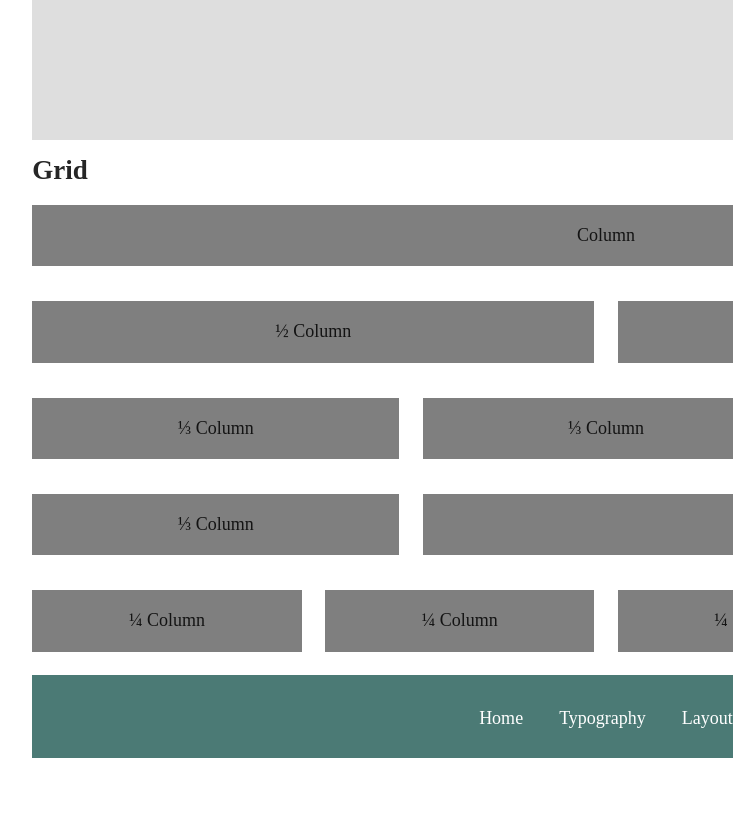
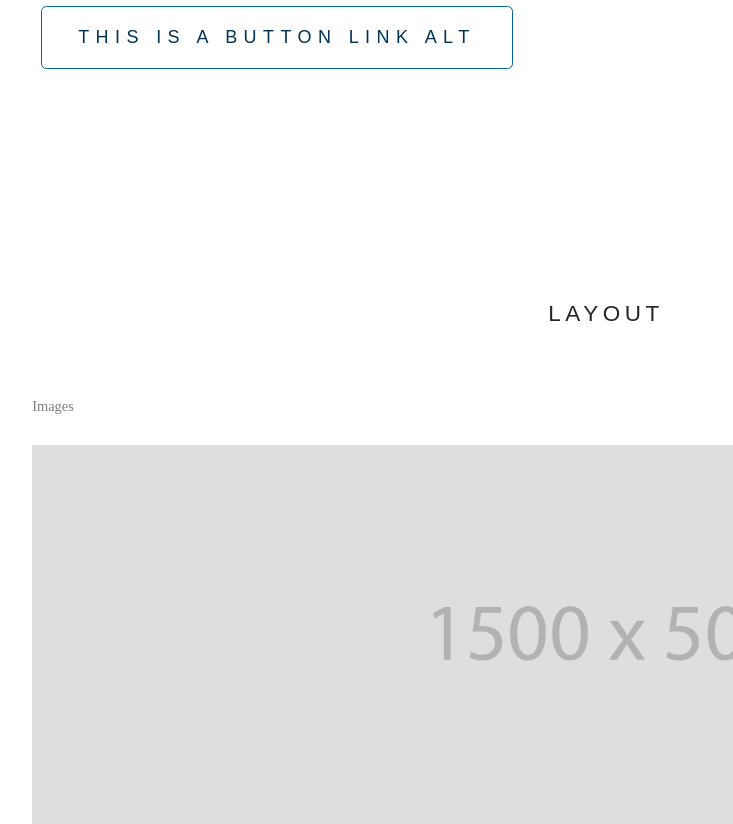
Before and after one commit to emstroupe/mybase, a plain HTML site: page index.html in a window 1280 px wide. Shown: the part 1976-2800 px from the top of the page, without its empty margins (34-767 px from the left). Before the commit the page ends 2734 px from the top, so only its background shows below. Drawn offline with Linux system fonts and the light colour scheme; a web font is replaced by a local one.

Commit message:
added sections, sectionheads, and meta styles

```diff
--- a/index.html
+++ b/index.html
@@ -36,38 +36,66 @@
     <a class="button">go to Typography</a>
   </section>
 
+  <section id="typography">
+
     <div class="container">
 
+      <h3 class="sectionhead">Typography</h3>
+
+      <small class="meta">Typographic Scale</small>
+
       <h1>Heading 1</h1>
-
       <h2>Heading 2</h2>
-
       <h3>Heading 3</h3>
 
-    <p>Lorem ipsum dolor sit amet, consectetur adipiscing elit, sed do eiusmod tempor incididunt ut labore et dolore magna aliqua. Ut enim ad minim veniam, quis nostrud exercitation ullamco laboris nisi ut aliquip ex ea commodo consequat. </p>
+      <p>Lorem ipsum dolor sit amet, consectetur adipiscing elit, sed do eiusmod tempor incididunt ut labore et dolore
+        magna aliqua. Ut enim ad minim veniam, quis nostrud exercitation ullamco laboris nisi ut aliquip ex ea commodo
+        consequat. </p>
 
-    <p>Duis aute irure dolor in reprehenderit in voluptate velit esse cillum dolore eu fugiat nulla pariatur. Excepteur sint occaecat cupidatat non proident, sunt in culpa qui officia deserunt mollit anim id est laborum.</p>
+      <p>Duis aute irure dolor in reprehenderit in voluptate velit esse cillum dolore eu fugiat nulla pariatur.
+        Excepteur sint occaecat cupidatat non proident, sunt in culpa qui officia deserunt mollit anim id est laborum.
+      </p>
 
       <hr />
 
+      <small class="meta">Type Specimen</small>
+
       <h1 class="mainhead">Headline Title</h1>
-
       <h2 class="subhead">This is a subheader</h2>
 
-    <p>Lorem ipsum dolor sit amet, consectetur adipiscing elit. This is something <strong>bold</strong>, this is something <em>italic</em>. This is a <a href="#">link</a>. sed do eiusmod tempor incididunt ut labore et dolore magna aliqua. Ut enim ad minim veniam, quis nostrud exercitation ullamco laboris nisi ut aliquip ex ea commodo consequat.
+      <p>Lorem ipsum dolor sit amet, consectetur adipiscing elit. This is something <strong>bold</strong>, this is
+        something <em>italic</em>. This is a <a href="#">link</a>. sed do eiusmod tempor incididunt ut labore et dolore
+        magna aliqua. Ut enim ad minim veniam, quis nostrud exercitation ullamco laboris nisi ut aliquip ex ea commodo
+        consequat.
       </p>
 
-    <blockquote><q>Blockquote Ut enim ad minim veniam, quis nostrud exercitation ullamco laboris nisi ut aliquip ex ea commodo consequat</q><cite>- Cited Person</cite></blockquote>
+      <blockquote><q>Blockquote Ut enim ad minim veniam, quis nostrud exercitation ullamco laboris nisi ut aliquip ex ea
+          commodo consequat</q><cite>- Cited Person</cite></blockquote>
 
-    <p>Duis aute irure dolor in reprehenderit in voluptate velit esse cillum dolore eu fugiat nulla pariatur. Excepteur sint occaecat cupidatat non proident, sunt in culpa qui officia deserunt mollit anim id est laborum.</p>
+      <p>Duis aute irure dolor in reprehenderit in voluptate velit esse cillum dolore eu fugiat nulla pariatur.
+        Excepteur sint occaecat cupidatat non proident, sunt in culpa qui officia deserunt mollit anim id est laborum.
+      </p>
 
       <button>This is a Button</button>
       <a class="button">This is a Button Link</a>
       <a class="button alt">This is a Button Link Alt</a>
 
+    </div>
+
+  </section>
+
+  <section id="layout">
+
+    <div class="container">
+
+      <h3 class="sectionhead">Layout</h3>
+
+      <small class="meta">Images</small>
       <img src="img/placeholder-1500x500.gif" alt="Placeholder Image" />
 
-  <h3>Grid</h3>
+      <hr />
+
+      <small class="meta">Grid</small>
       <div class="row demo">
         <div class="column">Column</div>
       </div>
@@ -91,6 +119,10 @@
         <div class="column one-fourth">&frac14; Column</div>
       </div>
 
+    </div>
+
+  </section>
+
   <footer class="site-footer">
     <nav class="site-nav">
       <ul>
@@ -102,4 +134,5 @@
   </footer>
 
 </body>
+
 </html>
--- a/scss/partials/_structure.scss
+++ b/scss/partials/_structure.scss
@@ -39,6 +39,10 @@
     }
 }
 
+section {
+    padding: 6em 0;
+}
+
 /* hero sections */
 .hero {
     background-color: $color-hero-bg;
--- a/scss/partials/_typography.scss
+++ b/scss/partials/_typography.scss
@@ -58,9 +58,27 @@ hr {
     border: 0;
     height: 1px;
     background: rgba(0,0,0,.1);
-    margin: 3em 0;
+    margin: 4em 0;
 }
 
+/* HELPER */
+.sectionhead {
+    font-family: $heading-fontfamily;
+    text-transform: uppercase;
+    font-weight: 200;
+    font-size: 1.25em;
+    line-height: 1.25;
+    letter-spacing: .2em;
+    text-align: center;
+    margin-bottom: 3em;
+}
+
+.meta {
+    display: block;
+    font-size: .8em;
+    color: $color-midgrey;
+    margin: 0 0 2em 0;
+}
 /* TYPE SPECIMEN */
 
 .mainhead {
--- a/scss/style.scss
+++ b/scss/style.scss
@@ -5,10 +5,11 @@ $body-maxwidth: 30em;
 
 //COLORS
 $color-text-body: rgba(0,0,0,.85);
-$color-accent: rgba(75,122,117,1);
 $color-midgrey: rgba(0,0,0,.5);
 $color-links: #069;
 $color-links-dark: #035;
+
+$color-accent: rgba(75,122,117,1);
 $color-hero-bg: rgba(75,122,117,.7);
 
 //BREAKPOINTS
```
Also changed, not shown: css/style.css. Lines whose indentation alone changed are shown as unchanged.
